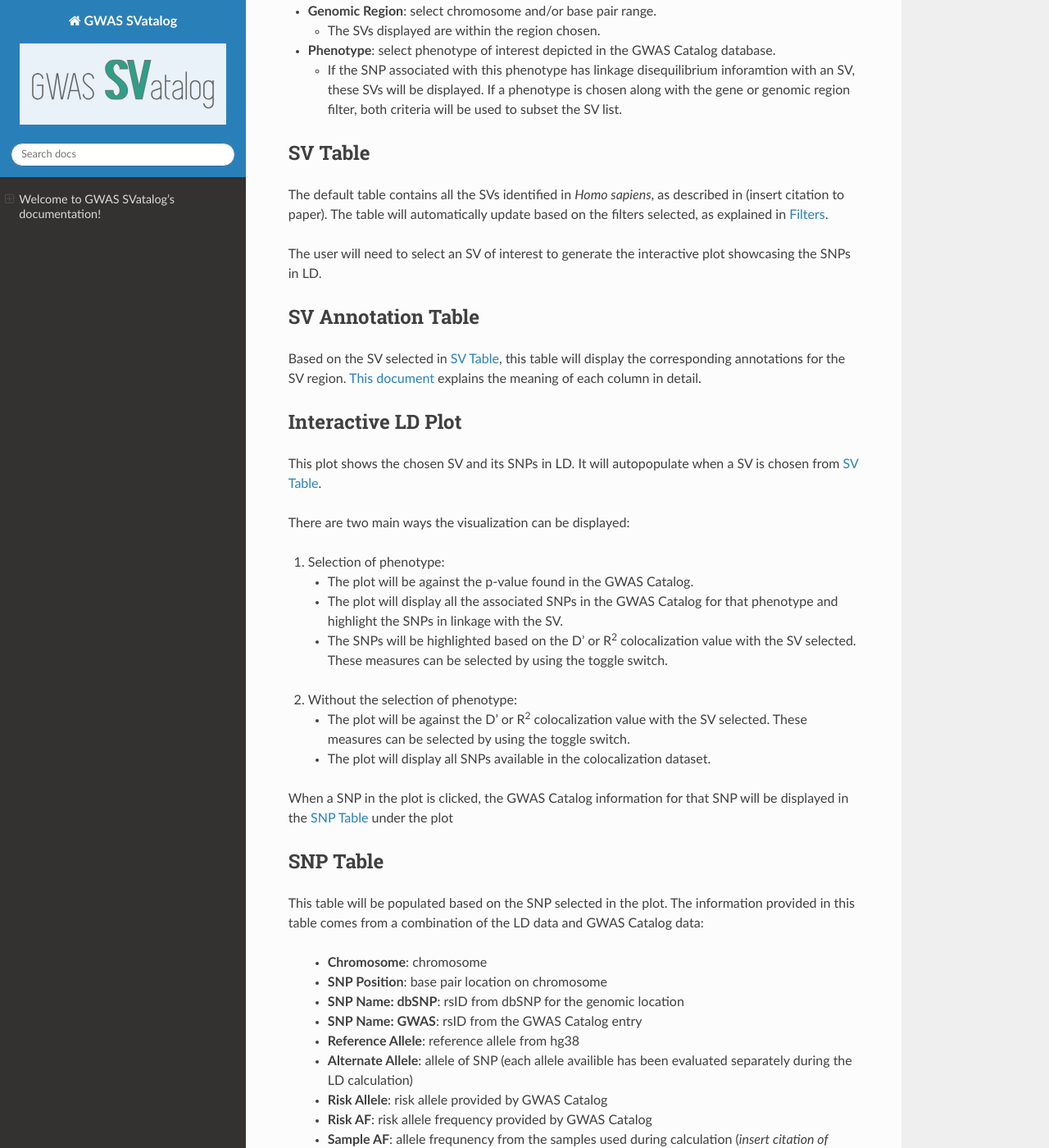
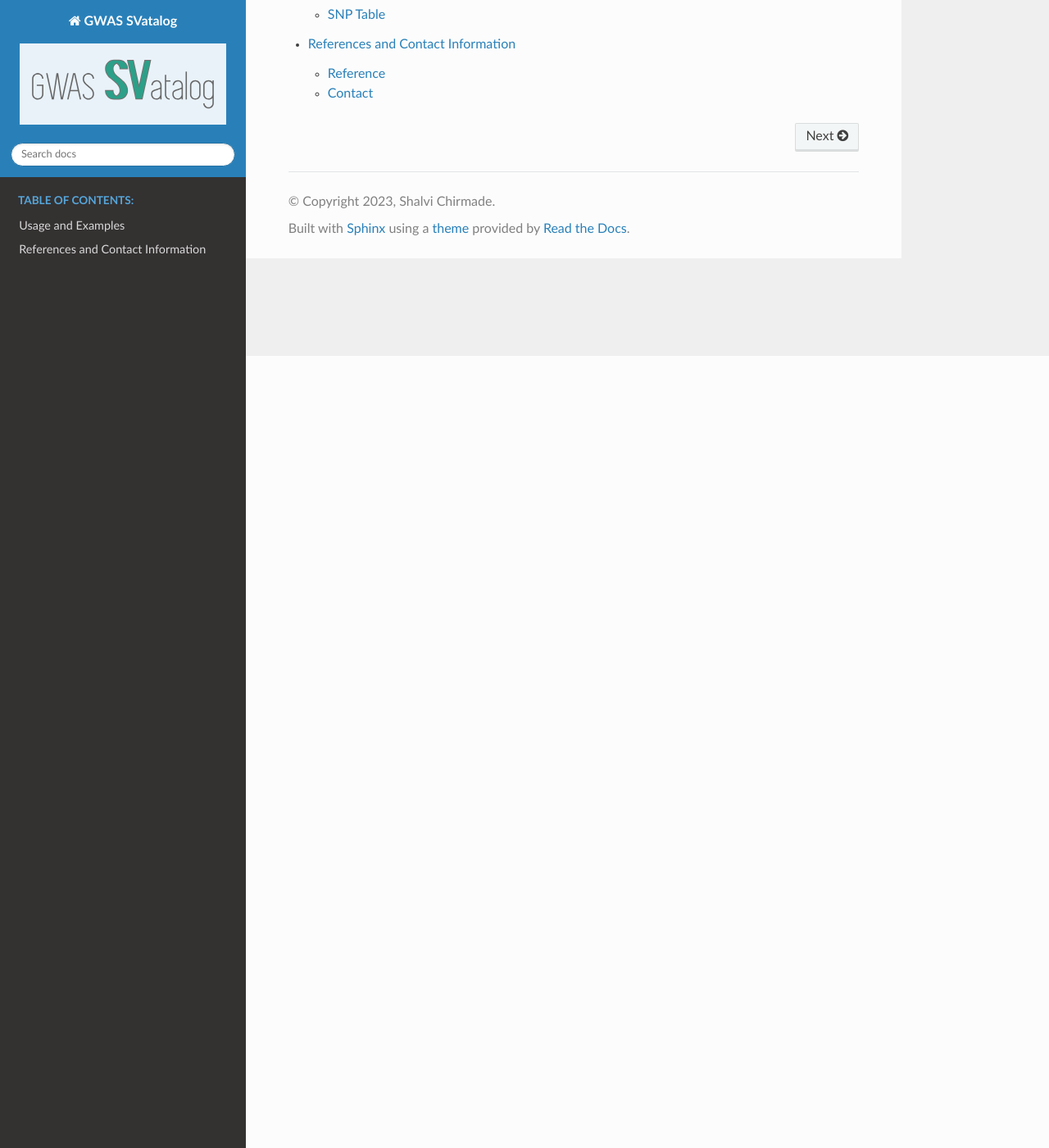
Before and after one commit to shalvichirmade/gwas-svatalog-docs, a Sphinx documentation site: the page built from source/index.rst, in a window 1280 px wide and 1400 px high, scrolled down 966 px. Shown: the whole window at 82% size. Built offline with Sphinx 7.4.7 and the Read the Docs theme 2.0.0, drawn with Linux system fonts in a browser that asks for light colours; some of the changed text lies outside the part shown.

Commit message:
major change to layout

```diff
--- a/source/index.rst
+++ b/source/index.rst
@@ -44,113 +44,13 @@
 
 
 
-Filters
--------
-
-The filters are used to subset the SVs based on the chosen criteria. There are three ways to accomplish this:
-
-* **Gene**: select chromosome and/or gene of interest.
-
-  * The SVs displayed are within 100kb of the start and end of the gene chosen.
-
-* **Genomic Region**: select chromosome and/or base pair range.
-
-  * The SVs displayed are within the region chosen.
-
-* **Phenotype**: select phenotype of interest depicted in the GWAS Catalog database.
-
-  * If the SNP associated with this phenotype has linkage disequilibrium inforamtion with an SV, these SVs will be displayed. If a phenotype is chosen along with the gene or genomic region filter, both criteria will be used to subset the SV list.
-
-..
-   Add image of filter section here
-
-
-SV Table
---------
-
-The default table contains all the SVs identified in *Homo sapiens*, as described in (insert citation to paper). The table will automatically update based on the filters selected, as explained in `Filters`_.
-
-The user will need to select an SV of interest to generate the interactive plot showcasing the SNPs in LD.
-
-..
-   Add image of SV table section here
-
-
-SV Annotation Table
---------------------
-
-Based on the SV selected in `SV Table`_, this table will display the corresponding annotations for the SV region. :doc:`This document <annotation>` explains the meaning of each column in detail.
-
-..
-   Add image of annotation table section here
-
-
-
-Interactive LD Plot
---------------------
-
-This plot shows the chosen SV and its SNPs in LD. It will autopopulate when a SV is chosen from `SV Table`_.
-
-There are two main ways the visualization can be displayed:
-
-1. Selection of phenotype:
-
-   * The plot will be against the p-value found in the GWAS Catalog.
-   * The plot will display all the associated SNPs in the GWAS Catalog for that phenotype and highlight the SNPs in linkage with the SV.
-   * The SNPs will be highlighted based on the D' or R\ :sup:`2` colocalization value with the SV selected. These measures can be selected by using the toggle switch.
-
-..
-   Add image of plot type here
-
-
-2. Without the selection of phenotype:
-
-   * The plot will be against the D' or R\ :sup:`2` colocalization value with the SV selected. These measures can be selected by using the toggle switch.
-   * The plot will display all SNPs available in the colocalization dataset.
-
-
-When a SNP in the plot is clicked, the GWAS Catalog information for that SNP will be displayed in the `SNP Table`_ under the plot
-
-..
-   Add image of plot type here
-
-
-
-SNP Table
-----------
-
-This table will be populated based on the SNP selected in the plot. The information provided in this table comes from a combination of the LD data and GWAS Catalog data:
-
-  * **Chromosome**: chromosome
-  * **SNP Position**: base pair location on chromosome
-  * **SNP Name: dbSNP**: rsID from dbSNP for the genomic location
-  * **SNP Name: GWAS**: rsID from the GWAS Catalog entry
-  * **Reference Allele**: reference allele from hg38
-  * **Alternate Allele**: allele of SNP (each allele availible has been evaluated separately during the LD calculation)
-  * **Risk Allele**: risk allele provided by GWAS Catalog
-  * **Risk AF**: risk allele frequency provided by GWAS Catalog
-  * **Sample AF**: allele frequnency from the samples used during calculation (*insert citation of paper*)
-  * **gnomAD NFE AF**: alelle frequency provided by gnomAD for the Non-Finnish European population (closely resembles demographic from the samples used in *insert citation of paper*)
-  * **Phenotype**: disease/trait provided by GWAS Catalog
-  * **P-Value**: statistic provided by GWAS Catalog
-  * **Study**: name of the study from which this entry is derived
-  * **Pubmed Link**: PubMed link to the research paper for this entry
-
-
-Data on all visible SNPs in the interactive plot can be downloaded as a .csv file when clicking the "Export SNP Data" button to the right of the visualziation. In addition to the columns noted above, supplementary information on the SV is also included:
-
-  * **SV Name**: name of the structural variant
-  * **SV Start**: start base pair location
-  * **SV End**: end base pair location
-  * **SV Type**: type of indel (insertion, deletion, duplication or inversion)
-  * **SV AF**: allele frequency of the SV from the samples used during calculation (*insert citation of paper*)
-  * **r**\ :sup:`2`: LD statistic - square of the correlation coefficient between the SV and SNP
-  * **D'**: LD statistic - measure of predictability of the SV and SNP based on one another
-
-
 .. toctree::
    :maxdepth: 2
    :caption: Table of Contents:
+
+   usage_examples
+   reference_contact
+   license
 
 
 
```
Also changed, not shown: source/license.rst (added, +21 -0 lines), source/reference_contact.rst (added, +17 -0 lines), source/usage_examples.rst (added, +105 -0 lines).
